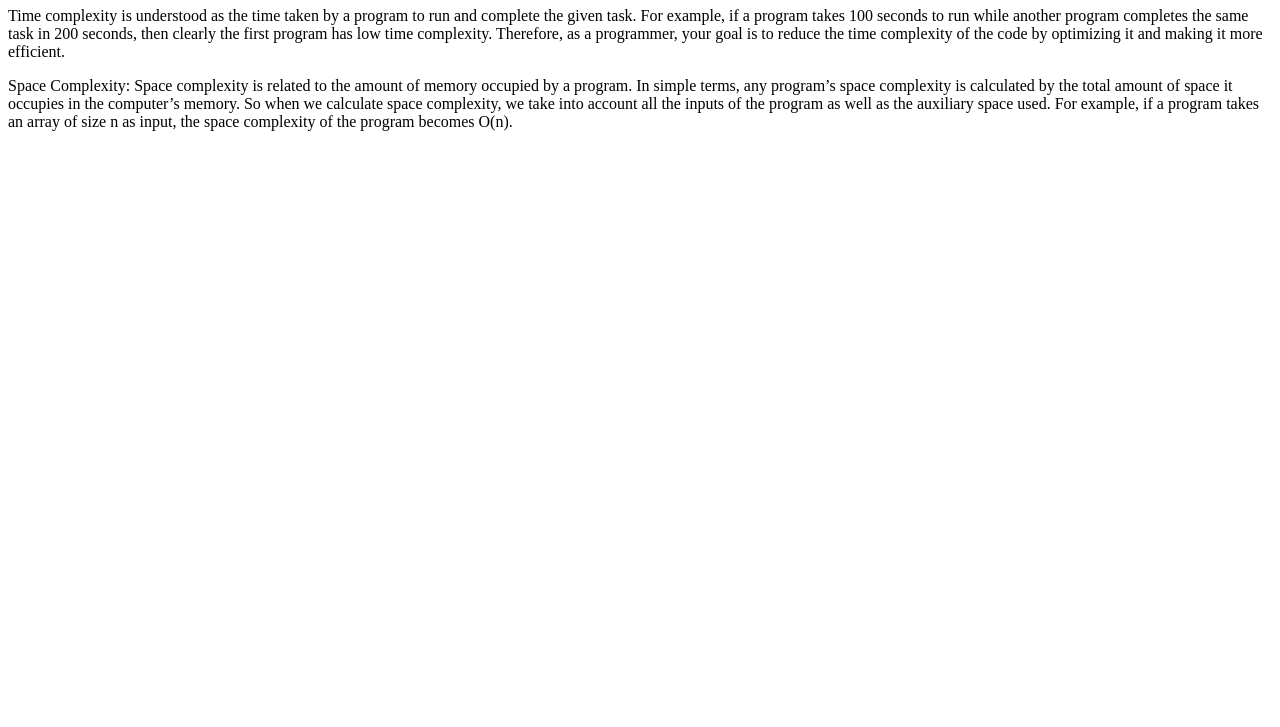
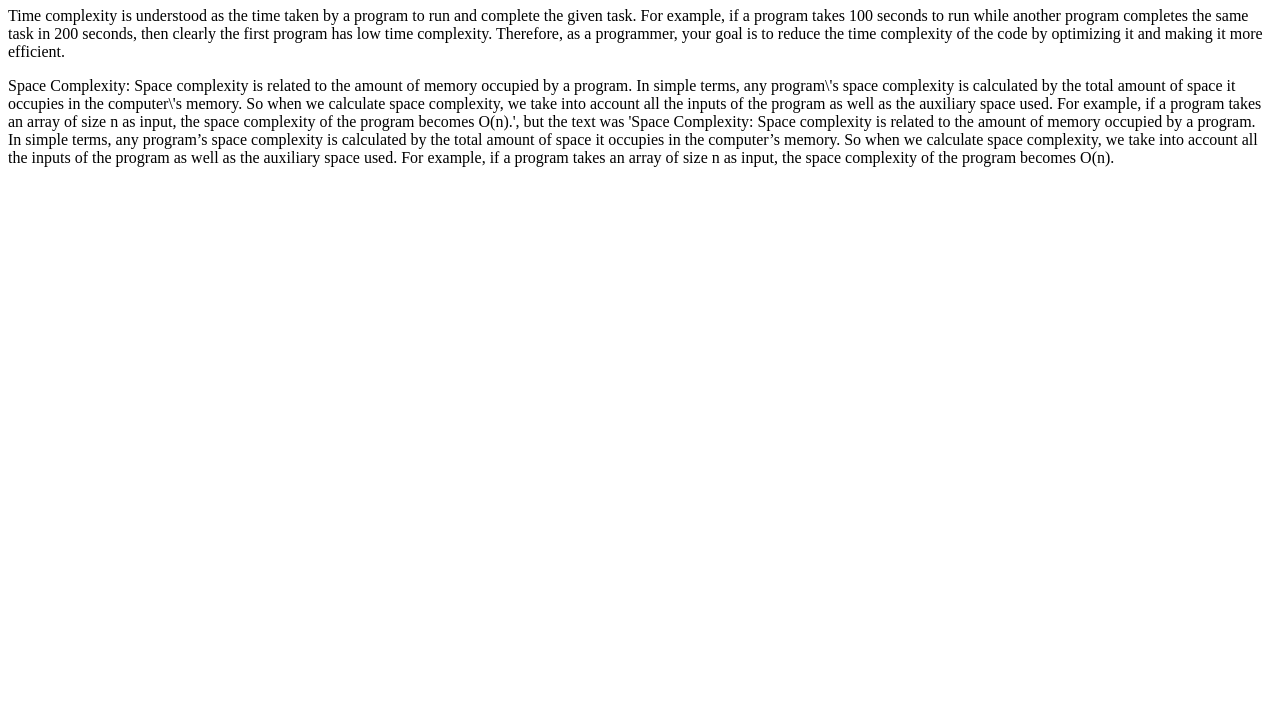
Before and after one commit to acciojob/time-and-space-complexity-rohitupskills, a website: page main.html in a window 1280 px wide. Shown: the part 73-800 px from the top of the page. Drawn offline with Linux system fonts and the light colour scheme.

Commit message:
created a submission

```diff
--- a/main.html
+++ b/main.html
@@ -8,8 +8,8 @@
 
 <body>
 	<h1>Time and Space Complexity</h1>
-	<p>Time complexity is understood as the time taken by a program to run and complete the given task. For example, if a program takes 100 seconds to run while another program completes the same task in 200 seconds, then clearly the first program has low time complexity. Therefore, as a programmer, your goal is to reduce the time complexity of the code by optimizing it and making it more efficient.</p>
-    <p>Space Complexity: Space complexity is related to the amount of memory occupied by a program. In simple terms, any program’s space complexity is calculated by the total amount of space it occupies in the computer’s memory. So when we calculate space complexity, we take into account all the inputs of the program as well as the auxiliary space used. For example, if a program takes an array of size n as input, the space complexity of the program becomes O(n).</p>
+	<p1>Time complexity is understood as the time taken by a program to run and complete the given task. For example, if a program takes 100 seconds to run while another program completes the same task in 200 seconds, then clearly the first program has low time complexity. Therefore, as a programmer, your goal is to reduce the time complexity of the code by optimizing it and making it more efficient.</p>
+    <p>Space Complexity: Space complexity is related to the amount of memory occupied by a program. In simple terms, any program\'s space complexity is calculated by the total amount of space it occupies in the computer\'s memory. So when we calculate space complexity, we take into account all the inputs of the program as well as the auxiliary space used. For example, if a program takes an array of size n as input, the space complexity of the program becomes O(n).', but the text was 'Space Complexity: Space complexity is related to the amount of memory occupied by a program. In simple terms, any program’s space complexity is calculated by the total amount of space it occupies in the computer’s memory. So when we calculate space complexity, we take into account all the inputs of the program as well as the auxiliary space used. For example, if a program takes an array of size n as input, the space complexity of the program becomes O(n).</p>
 	<!-- the entire body must be written by student -->
     <script type="text/javascript" src="./script.js">
 </script>
```
